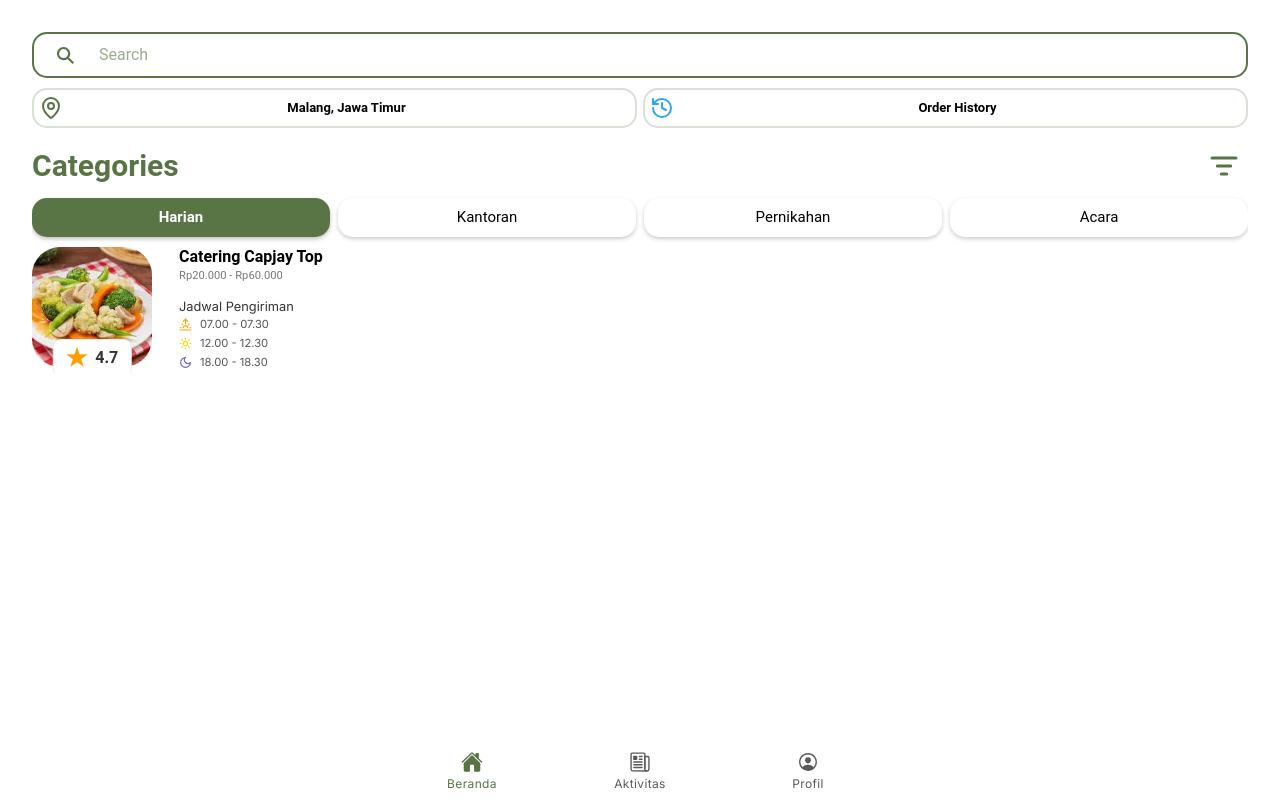
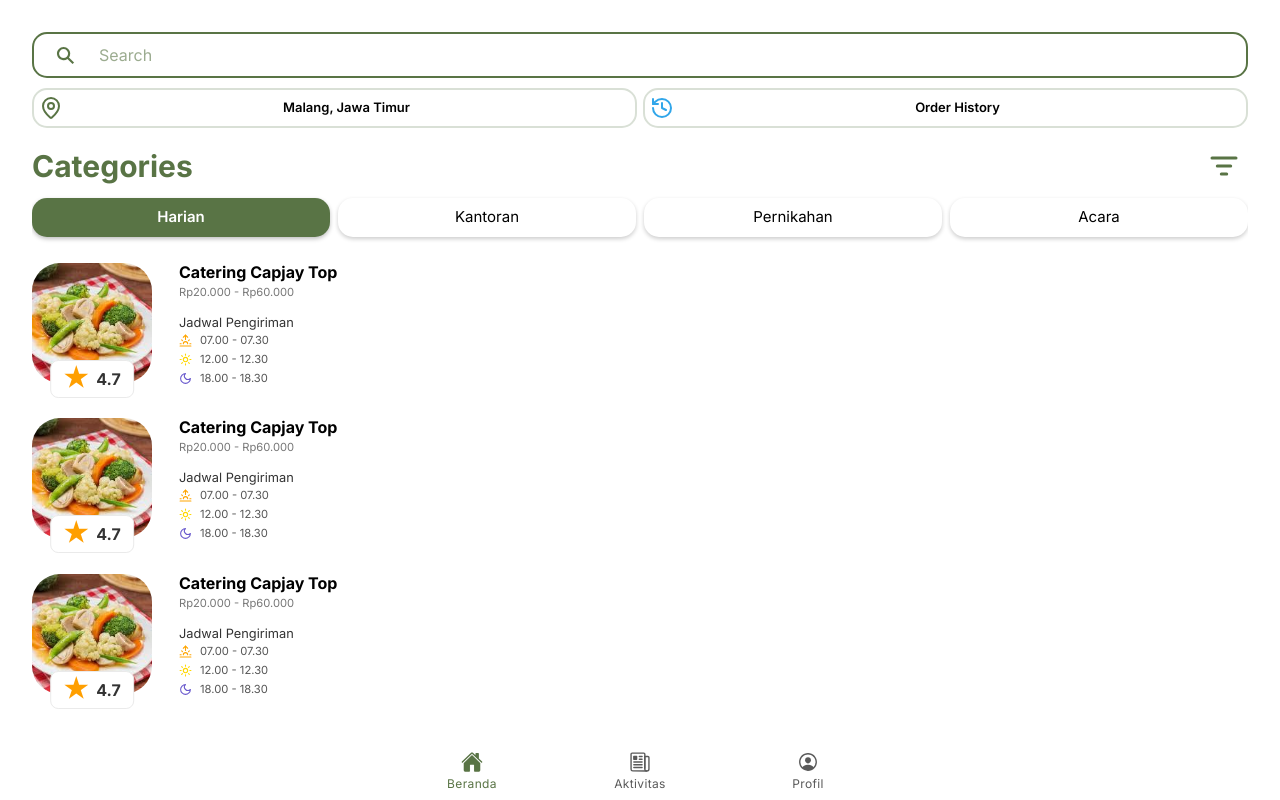
Before and after one commit to ajinata84/CateringMobile, a React (Vite) app: page /tabs/beranda in a window 1280 px wide. Built offline with nearby package versions, Linux system fonts and the light colour scheme.

Commit message:
add search page n global font

```diff
--- a/src/components/CateringList/index.tsx
+++ b/src/components/CateringList/index.tsx
@@ -1,13 +1,13 @@
-import React from 'react';
-import { IonContent, IonCard, IonCardContent } from '@ionic/react';
-import './list.css'; // Styling yang sudah kamu buat
-import { LucideSun, LucideMoon, LucideSunrise } from 'lucide-react';
+import React from "react";
+import { IonContent, IonCard, IonCardContent } from "@ionic/react";
+import "./list.css"; // Styling yang sudah kamu buat
+import { LucideSun, LucideMoon, LucideSunrise } from "lucide-react";
 
 export default function CateringList() {
   return (
-    <IonContent className="catering-container">
-      <IonCard className="catering-card !m-0">
-        <IonCardContent className='!p-0'>
+    <>
+      <IonCard className="catering-card">
+        <IonCardContent className="!p-0">
           <div className="catering-card-inner">
             {/* Gambar di kiri */}
             <div className="image-container">
@@ -46,6 +46,86 @@ export default function CateringList() {
           </div>
         </IonCardContent>
       </IonCard>
-    </IonContent>
+      <IonCard className="catering-card">
+        <IonCardContent className="!p-0">
+          <div className="catering-card-inner">
+            {/* Gambar di kiri */}
+            <div className="image-container">
+              <img
+                src="./src/components/CateringList/img/capjay.jpg"
+                alt="Catering Capjay Top"
+                className="catering-image"
+              />
+              {/* Badge rating di atas gambar */}
+              <div className="rating-container">
+                <span className="rating-icon">★</span>
+                <span>4.7</span>
+              </div>
+            </div>
+
+            {/* Konten di sebelah kanan */}
+            <div className="catering-content">
+              <h1 className="catering-title">Catering Capjay Top</h1>
+              <p className="catering-price">Rp20.000 - Rp60.000</p>
+
+              <div className="delivery-schedule">
+                <h3 className="schedule-title">Jadwal Pengiriman</h3>
+                <ul>
+                  <li>
+                    <LucideSunrise size={13} color="#FFA500" /> 07.00 - 07.30
+                  </li>
+                  <li>
+                    <LucideSun size={13} color="#FFD700" /> 12.00 - 12.30
+                  </li>
+                  <li>
+                    <LucideMoon size={13} color="#6A5ACD" /> 18.00 - 18.30
+                  </li>
+                </ul>
+              </div>
+            </div>
+          </div>
+        </IonCardContent>
+      </IonCard>
+      <IonCard className="catering-card">
+        <IonCardContent className="!p-0">
+          <div className="catering-card-inner">
+            {/* Gambar di kiri */}
+            <div className="image-container">
+              <img
+                src="./src/components/CateringList/img/capjay.jpg"
+                alt="Catering Capjay Top"
+                className="catering-image"
+              />
+              {/* Badge rating di atas gambar */}
+              <div className="rating-container">
+                <span className="rating-icon">★</span>
+                <span>4.7</span>
+              </div>
+            </div>
+
+            {/* Konten di sebelah kanan */}
+            <div className="catering-content">
+              <h1 className="catering-title">Catering Capjay Top</h1>
+              <p className="catering-price">Rp20.000 - Rp60.000</p>
+
+              <div className="delivery-schedule">
+                <h3 className="schedule-title">Jadwal Pengiriman</h3>
+                <ul>
+                  <li>
+                    <LucideSunrise size={13} color="#FFA500" /> 07.00 - 07.30
+                  </li>
+                  <li>
+                    <LucideSun size={13} color="#FFD700" /> 12.00 - 12.30
+                  </li>
+                  <li>
+                    <LucideMoon size={13} color="#6A5ACD" /> 18.00 - 18.30
+                  </li>
+                </ul>
+              </div>
+            </div>
+          </div>
+        </IonCardContent>
+      </IonCard>
+    </>
   );
 }
--- a/src/components/CateringList/list.css
+++ b/src/components/CateringList/list.css
@@ -1,20 +1,23 @@
 /* Styling untuk container utama */
-.catering-container {
-  background-color: #f4f4f4;
-  min-height: 100vh;
-  width: 100%; /* Pastikan lebar container full */
+ion-card,
+ion-card-content,
+ion-content {
+  overflow: visible !important;
+  position: relative !important;
+  z-index: 1;
 }
 
-/* Card untuk setiap catering */
 .catering-card {
-  border: none; /* Hapus outline border */
-  border-radius: 8px; /* Tetap menjaga sudut melengkung */
-  background-color: #fff;
-  box-shadow: none; /* Hapus shadow jika outline berasal dari efek shadow */
+  position: relative;
+  border: none;
+  border-radius: 8px;
+  box-shadow: none;
   align-items: flex-start !important;
-  margin-bottom: 16px;
   justify-content: flex-start !important;
   padding: none;
+  overflow: visible !important;
+  margin: 0;
+  padding-bottom: 30px;
 }
 
 .catering-container ion-card {
@@ -24,16 +27,15 @@
 
 .catering-container ion-card-content {
   padding: 0 !important;
+  overflow: visible;
 }
 
 .image-container {
   position: relative;
-  top: auto;
-  bottom: 0px;
   width: 120px;
   height: 120px;
-  border-radius: 28px; /* Pastikan sesuai desain */
-  overflow: visible; /* Menyembunyikan bagian badge yang melampaui gambar */
+  border-radius: 28px;
+  overflow: visible !important;
 }
 
 /* Styling untuk gambar catering */
@@ -71,7 +73,7 @@
 /* Rating container di bawah tengah gambar */
 .rating-container {
   position: absolute;
-  bottom: -10px; /* Jarak badge dari bawah gambar */
+  bottom: -15px; /* Jarak badge dari bawah gambar */
   left: 50%;
   transform: translateX(-50%);
   background-color: #fff;
@@ -89,11 +91,13 @@
 
 /* Container untuk gambar dan konten dalam card */
 .catering-card-inner {
-  display: flex !important; /* Mengatur gambar dan konten sejajar secara horizontal */
-  gap: 27px; /* Jarak antara gambar dan konten */
+  position: relative;
+  display: flex !important;
+  gap: 27px;
   width: 100%;
-  align-items: flex-start !important; /* Memastikan konten berada di atas gambar */
+  align-items: flex-start !important;
   justify-content: flex-start !important;
+  overflow: visible !important;
 }
 
 /* Styling untuk ikon bintang */
@@ -132,3 +136,5 @@
   margin-bottom: 2px;
   color: #555;
 }
+
+/* Force IonCard and IonCardContent to respect overflow */
--- /dev/null
+++ b/src/components/FoodCardSmall/index.tsx
@@ -0,0 +1,20 @@
+import React from "react";
+
+export default function FoodCardSmall() {
+  const imgUrl =
+    "https://images.unsplash.com/photo-1485963631004-f2f00b1d6606?q=80&w=1975&auto=format&fit=crop&ixlib=rb-4.0.3&ixid=M3wxMjA3fDB8MHxwaG90by1wYWdlfHx8fGVufDB8fHx8fA%3D%3D";
+  return (
+    <div className="relative w-40 pt-8 mt-4">
+      <div className=" w-40 text-sm shadow-lg p-4 rounded-2xl relative pt-[6.5rem]">
+        <img
+          src={imgUrl}
+          className="h-32 w-32 object-cover rounded-2xl absolute top-[-2rem]"
+        />
+        <h2 className="font-medium text-lg">Capjay Mantab</h2>
+        <p className="text-[#424242] text-xs">
+          Capjay yang disajikan dengan cinta yang tulus
+        </p>
+      </div>
+    </div>
+  );
+}
--- /dev/null
+++ b/src/components/SearchCard/index.tsx
@@ -0,0 +1,43 @@
+import { ChevronRight, Star } from "lucide-react";
+import React from "react";
+import FoodCardSmall from "../FoodCardSmall";
+import TagChip from "../TagChip";
+import { useIonRouter } from "@ionic/react";
+
+export default function SearchCard() {
+  const router = useIonRouter();
+
+  const goToSearch = () => {
+    router.push("/search/test", "root", "push");
+  };
+  return (
+    <div className="w-full  outline outline-1 outline-[#D5D5D5]">
+      <div className="flex flex-row items-center justify-between p-8 pb-0">
+        <h1 className="font-semibold text-2xl">Catering Ikan Nila</h1>
+        <ChevronRight />
+      </div>
+      <div className="flex flex-row gap-6 overflow-visible overflow-x-scroll p-4">
+        <FoodCardSmall />
+        <FoodCardSmall />
+        <FoodCardSmall />
+        <FoodCardSmall />
+      </div>
+      <div className="p-8 flex flex-row items-center justify-between">
+        <div className="flex flex-row gap-x-4 gap-y-3 flex-wrap">
+          <TagChip tag="Pernikahan" />
+          <TagChip tag="Acara" />
+          <TagChip tag="Harian" />
+        </div>
+        <div className="items-center flex flex-row">
+          <Star
+            strokeWidth={0.5}
+            fill="#FFF200"
+            stroke="#FFF200"
+            className="mr-2"
+          />{" "}
+          4.8
+        </div>
+      </div>
+    </div>
+  );
+}
--- a/src/components/SearchFilters/index.tsx
+++ b/src/components/SearchFilters/index.tsx
@@ -1,17 +1,23 @@
 import React, { useState } from "react";
 import "./index.css";
-import { IonHeader, IonSearchbar, IonTitle, IonToolbar } from "@ionic/react";
+import { IonHeader, IonSearchbar, IonTitle, IonToolbar, useIonRouter } from "@ionic/react";
 import { IonCol, IonGrid, IonRow } from "@ionic/react";
 import { History, ListFilter, MapPin } from "lucide-react";
 
 export default function SrachFilters() {
+  const router = useIonRouter();
+
   const [activeCategory, setActiveCategory] = useState("Harian"); // Default buat category
   const categories = ["Harian", "Kantoran", "Pernikahan", "Acara"]; // List category
 
+  const goToSearch = () => {
+    router.push('/search/test', 'root', 'push');
+  };
+
   return (
-    <div>
+    <div className="mb-4">
       <div className="search-bar">
-        <IonSearchbar value="" class="custom"></IonSearchbar>
+        <IonSearchbar value="" class="custom" onClick={goToSearch}></IonSearchbar>
       </div>
 
       <div className="location-history">
--- /dev/null
+++ b/src/components/TagChip/index.tsx
@@ -0,0 +1,7 @@
+import React from 'react'
+
+export default function TagChip({tag}:{tag:string}) {
+  return (
+    <div className='shadow-lg p-2 rounded-xl px-4'>{tag}</div>
+  )
+}
--- /dev/null
+++ b/src/pages/search/index.tsx
@@ -0,0 +1,43 @@
+import SearchCard from "@/components/SearchCard";
+import {
+  IonCol,
+  IonContent,
+  IonGrid,
+  IonPage,
+  IonRow,
+  IonSearchbar,
+} from "@ionic/react";
+
+import React, { useState } from "react";
+
+export default function Search() {
+  const [activeCategory, setActiveCategory] = useState("Harian"); // Default buat category
+  const categories = ["Harian", "Kantoran", "Pernikahan", "Acara"]; // List category
+  return (
+    <IonPage >
+      <IonContent>
+        <div className="search-container p-8">
+          <div className="search-bar">
+            <IonSearchbar value="" class="custom"></IonSearchbar>
+          </div>
+          <div className="category-list">
+            <IonGrid>
+              <IonRow>
+                {categories.map((category) => (
+                  <IonCol
+                    key={category}
+                    className={activeCategory === category ? "active" : ""} // Tambahkan class "active" jika sesuai
+                    onClick={() => setActiveCategory(category)} // Ubah kategori aktif saat diklik
+                  >
+                    {category}
+                  </IonCol>
+                ))}
+              </IonRow>
+            </IonGrid>
+          </div>
+        </div>
+        <SearchCard />
+      </IonContent>
+    </IonPage>
+  );
+}
--- a/src/theme/globals.css
+++ b/src/theme/globals.css
@@ -1,4 +1,4 @@
-@import url("https://fonts.googleapis.com/css2?family=Inter:ital,opsz,wght@0,14..32,100..900;1,14..32,100..900&display=swap");
+@import url('https://fonts.googleapis.com/css2?family=Inter:ital,opsz,wght@0,14..32,100..900;1,14..32,100..900&display=swap');
 
 @tailwind base;
 @tailwind components;
@@ -6,7 +6,7 @@
 
 @layer base {
   :root {
-    font-family: "Inter", sans-serif;
+    font-family: "Inter", sans-serif !important;
     --background: 0 0% 100%;
     --foreground: 222.2 84% 4.9%;
 
```
Also changed, not shown: src/App.tsx (+8 -2 lines), src/theme/variables.css (+21 -20 lines), assets/fonts/InterFont.ttf (added).
